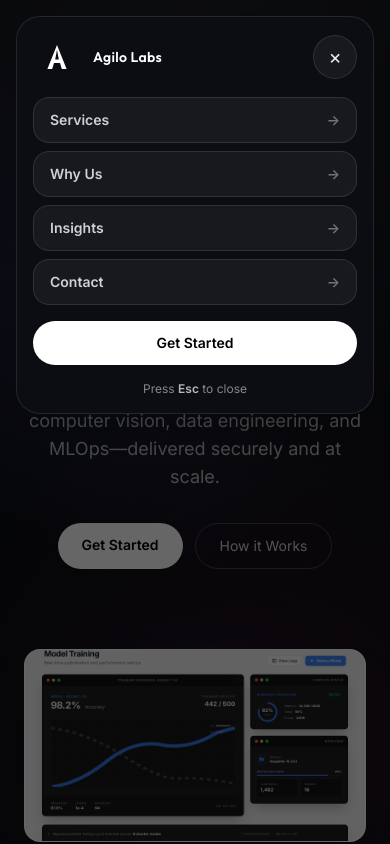
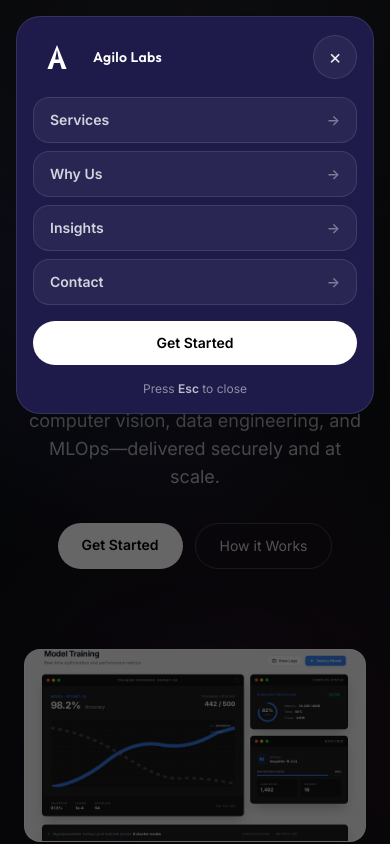
Before and after one commit to shreyan-mittal/ai-website, a React (Vite) app: page / in a window 390 px wide. Both pictures are taken after a click on the button "Open menu". Shown: the top 844 px of the page. Built offline with nearby package versions, Linux system fonts and the light colour scheme.

Commit message:
Change navbar from grey to blue to match theme

```diff
--- a/src/components/Navbar.jsx
+++ b/src/components/Navbar.jsx
@@ -41,7 +41,7 @@
       "mx-auto flex max-w-6xl items-center justify-between px-6",
       "rounded-2xl border",
       scrolled
-        ? "border-white/10 bg-[#0b0d12]/70 backdrop-blur"
+        ? "border-white/10 bg-indigo-950/80 backdrop-blur"
         : "border-transparent bg-transparent",
       "shadow-none",
     ].join(" ")
@@ -122,7 +122,7 @@
               animate={{ y: 0, opacity: 1, scale: 1 }}
               exit={{ y: -18, opacity: 0, scale: 0.98 }}
               transition={{ duration: 0.25, ease: "easeOut" }}
-              className="relative mx-4 mt-4 rounded-3xl border border-white/10 bg-[#0b0d12] p-4 shadow-2xl"
+              className="relative mx-4 mt-4 rounded-3xl border border-white/10 bg-indigo-950 p-4 shadow-2xl"
             >
               <div className="flex items-center justify-between">
                 <div className="flex items-center gap-3">
```
